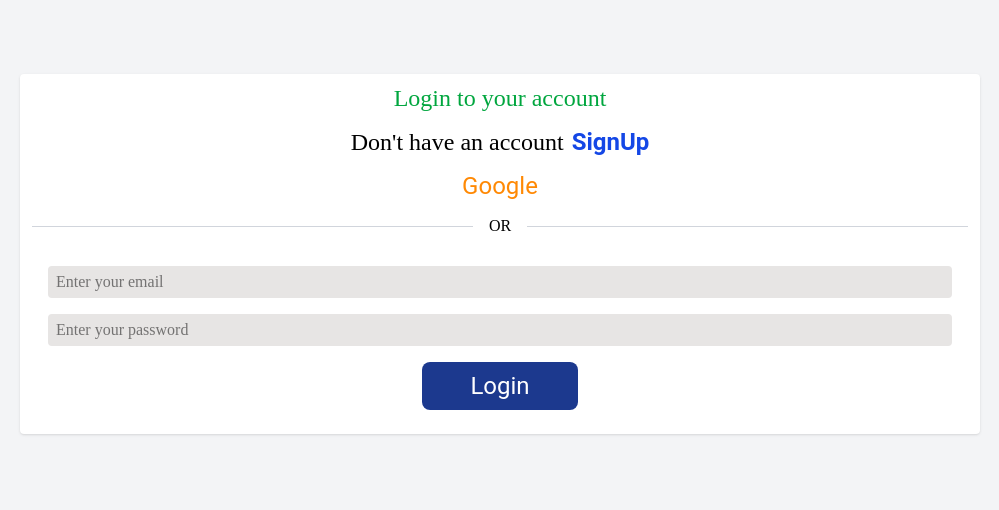
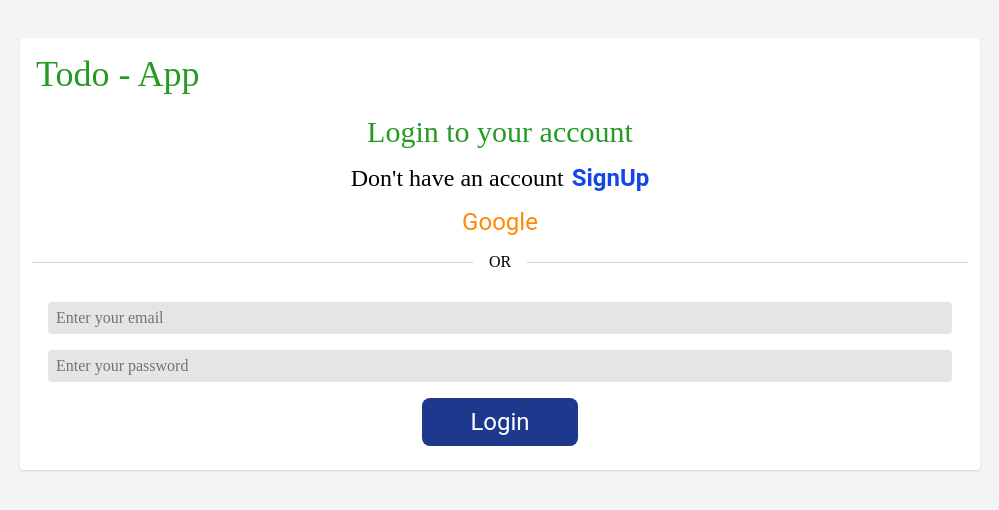
Before and after one commit to Noel-byte/todoapp-frontend, a React (Vite) app: page /login in a window 1280 px wide. Shown: the part 146-656 px from the top of the page, without its empty margins (140-1139 px from the left). Built offline with nearby package versions, Linux system fonts and the light colour scheme.

Commit message:
modified frontend

```diff
--- a/src/components/Login.jsx
+++ b/src/components/Login.jsx
@@ -39,7 +39,8 @@ export const Login = ({ setIsAuthenticated, fetchData }) => {
   return (
     <div className='relative h-screen w-screen bg-gray-100 '>
     <div className=" absolute top-1/2 left-1/2 transform -translate-x-1/2 -translate-y-1/2 bg-white rounded shadow py-2 px-3 w-3/4 space-y-3 text-center">
-      <h2 className=" text-base sm:text-lg md:text-xl lg:text-2xl font-titles text-green-600">Login to your account</h2>
+    <h1 className='text-left font-titles px-1 py-2 text-orangered text-base sm:text-2xl md:text-3xl lg:text-4xl'>Todo - App</h1>
+      <h2 className=" text-base sm:text-xl md:text-2xl lg:text-3xl font-titles text-orangered">Login to your account</h2>
       <div className=" flex  gap-2 items-center justify-center ">
         <h3 className="font-text text-base sm:text-lg md:text-xl lg:text-2xl ">Don't have an account</h3>
         <span>
--- a/src/index.css
+++ b/src/index.css
@@ -9,5 +9,6 @@
     --color-nav:rgba(48,57,76,1);
     --color-nav:rgba(48,57,76,1);
     --color-backcolor:#212121;
+    --color-orangered:#259b24
 
   }
```
